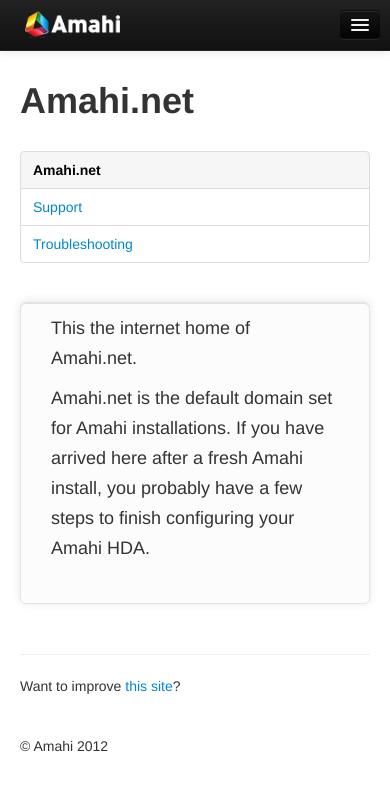
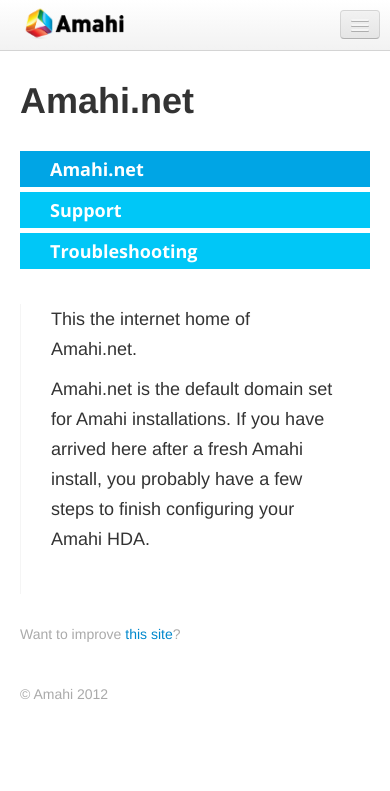
Before and after one commit to amahi/amahi-net, a Jekyll site: the page built from index.md, in a window 390 px wide. Shown: the top 791 px of the page. Built offline with Jekyll 4.4.1, drawn with Linux system fonts in a browser that asks for light colours.

Commit message:
Changed Style.

```diff
--- a/_includes/footer.html
+++ b/_includes/footer.html
@@ -1,5 +1,3 @@
-
-      <hr>
 
       <footer>
 
@@ -18,11 +16,6 @@
 	<div class=" span3 last ">
 		 &copy; Amahi 2012
 	</div>
-
-
-
-
-
 
       </footer>
 
--- a/_includes/header.html
+++ b/_includes/header.html
@@ -9,6 +9,9 @@
 
     <!-- Le styles -->
     <link href="static/css/bootstrap.css" rel="stylesheet">
+
+    <link href='http://fonts.googleapis.com/css?family=Open+Sans:700' rel='stylesheet' type='text/css'>
+
     <style type="text/css">
       body {
         padding-top: 40px;
@@ -34,7 +37,7 @@
 
   <body>
 
-    <div class="navbar navbar-inverse navbar-fixed-top">
+    <div class="navbar navbar-fixed-top">
       <div class="navbar-inner">
         <div class="container-fluid">
           <a class="btn btn-navbar" data-toggle="collapse" data-target=".nav-collapse">
@@ -43,7 +46,7 @@
             <span class="icon-bar"></span>
           </a>
           <!-- <a class="brand" href="#">Project name</a> -->
-	  <a class="logo" href="/"><img style="height: 38px;"src="static/images/amahi-logo-btstrp-size.png"></a>
+	  <a class="logo" href="/"><img style="height: 38px;"src="static/images/amahi-logo-black.png"></a>
           <div class="nav-collapse collapse pull-right">
             <ul class="nav">
 
--- a/static/css/style.css
+++ b/static/css/style.css
@@ -6,9 +6,25 @@
 ------------------------------*/
 
 /*------------------------------------------------------
--- Lowering the Content area to accomodate larger Logo
+-- Colors from the Amahi logo
 ------------------------------------------------------*/
+/*---colors---
+.color1 { color: #000000} black
+.color2 { color: #f6d90e} yellow
+.color3 { color: #00a5e5} blue
+.color4 { color: #ffffff} white
+.color5 { color: #fde059} pale yellow
+.color6 { color: #01a6e6} maroon
+.color7 { color: #ec5a56} salmon
+.color8 { color: #682960} purple
+.color9 { color: #fefefe} grey
+.color10 { color: #ac1420} brown
+*/
 
+/*------------------------------------------------------
+-- Fonts
+------------------------------------------------------*/
+/*     font-family: 'Open Sans', sans-serif;*/
 
 
 
@@ -21,6 +37,13 @@
 	}
 }
 
+.navbar-fixed-top .navbar-inner,
+.navbar-static-top .navbar-inner {
+  -webkit-box-shadow: none;
+     -moz-box-shadow: none;
+          box-shadow: none;
+}
+
 
 
 /*------------------------------------------------------
@@ -31,16 +54,8 @@
 }
 
 
-.bg {
-    background-image: url('large-background.png');
-    background-repeat: no-repeat;
-    background-position:center top;
-}
+@media (max-width: 767px) {
 
-@media (max-width: 767px) {
-	.bg {
-	    background-image:none;
-	}
 	.logo{
 	    margin-left: 20px;
 	}
@@ -53,57 +68,82 @@
 
 
 .hero-unit {
-  padding: 10px 30px 30px 30px;
+  padding: 0px 30px 30px 30px;
+  margin-top: -10px;
   margin-bottom: 30px;
-  background-color: #fcfcfc;
-  -webkit-border-radius: 6px;
-     -moz-border-radius: 6px;
-          border-radius: 6px;
-  -webkit-box-shadow: inset 0 1px 0 rgba(0, 0, 0, 0.1), 0 -1px 10px rgba(0, 0, 0, 0.1);
-     -moz-box-shadow: inset 0 1px 0 rgba(0, 0, 0, 0.1), 0 -1px 10px rgba(0, 0, 0, 0.1);
-          box-shadow: inset 0 1px 0 rgba(0, 0, 0, 0.1), 0 -1px 10px rgba(0, 0, 0, 0.1);
-  border: 1px solid #e3e3e3;
+  background-color: #fff;
+  -webkit-border-radius: 0px;
+     -moz-border-radius: 0px;
+          border-radius: 0px;
+
+  border-left: 1px solid #f5f5f5;
 }
 
 
 /*------------------------------------------------------
 -- Sidebar
 ------------------------------------------------------*/
-.well {
-  min-height: 20px;
-  padding: 19px;
-  margin-bottom: 20px;
-  background-color: #fcfcfc;
-  border: 1px solid #e3e3e3;
-  -webkit-border-radius: 4px;
-     -moz-border-radius: 4px;
-          border-radius: 4px;
-  -webkit-box-shadow: inset 0 1px 0 rgba(0, 0, 0, 0.1), 0 -1px 10px rgba(0, 0, 0, 0.1);
-     -moz-box-shadow: inset 0 1px 0 rgba(0, 0, 0, 0.1), 0 -1px 10px rgba(0, 0, 0, 0.1);
-          box-shadow: inset 0 1px 0 rgba(0, 0, 0, 0.1), 0 -1px 10px rgba(0, 0, 0, 0.1);
+
+.active{
+    color: #fff !important;
+    background-color: #00a5e5;
 }
 
-.sidebar-nav{
-    padding-top: 60px
-
-    font-size: 18px;
-    font-weight: 200;
-    line-height: 30px;
-    color: inherit;
+.nav > li > a:hover {
+    /*background-color:#00b6f6 !important;*/
+    color: #333;
 }
 
-.active{
-    color: #000;
-    background-color: #f6f6f6;
-    font-weight: bold;
+.nav > li > a:hover {
+    /*background-color:#00b6f6 !important;*/
+    color: #333;
 }
 
+.new-side-nav li {
+    background-color: #00c7f7;
+  -webkit-border-radius: 0px;
+     -moz-border-radius: 0px;
+          border-radius: 0px;
+    margin-bottom: 5px;
+}
+
+.new-side-nav li a {
+    color:#fff;
+    font-family: 'Open Sans', sans-serif;
+    font-size: 18px;
+    padding-left:30px !important;
+
+}
+
+.nav-tabs.nav-stacked > li > a {
+  border: 0px solid #ddd;
+}
+
+.nav-tabs.nav-stacked > li:last-child > a {
+   -webkit-border-bottom-right-radius: 0px;
+           border-bottom-right-radius: 0px;
+   -webkit-border-bottom-left-radius: 0px;
+           border-bottom-left-radius: 0px;
+      -moz-border-radius-bottomright: 0px;
+      -moz-border-radius-bottomleft: 0px;
+}
+
+.nav-tabs.nav-stacked > li:first-child > a {
+   -webkit-border-top-right-radius: 0px;
+           border-top-right-radius: 0px;
+   -webkit-border-top-left-radius: 0px;
+           border-top-left-radius: 0px;
+      -moz-border-radius-topright: 0px;
+      -moz-border-radius-topleft: 0px;
+}
 
 /*------------------------------------------------------
 -- Footer
 ------------------------------------------------------*/
 
-
+footer {
+    color: #aaa;
+}
 
 /* Landscape phone to portrait tablet */
 @media (max-width: 767px) {
```
Also changed, not shown: static/css/bootstrap.css, static/images/amahi-logo-black.png (added), static/images/large-background.jpg (deleted).
